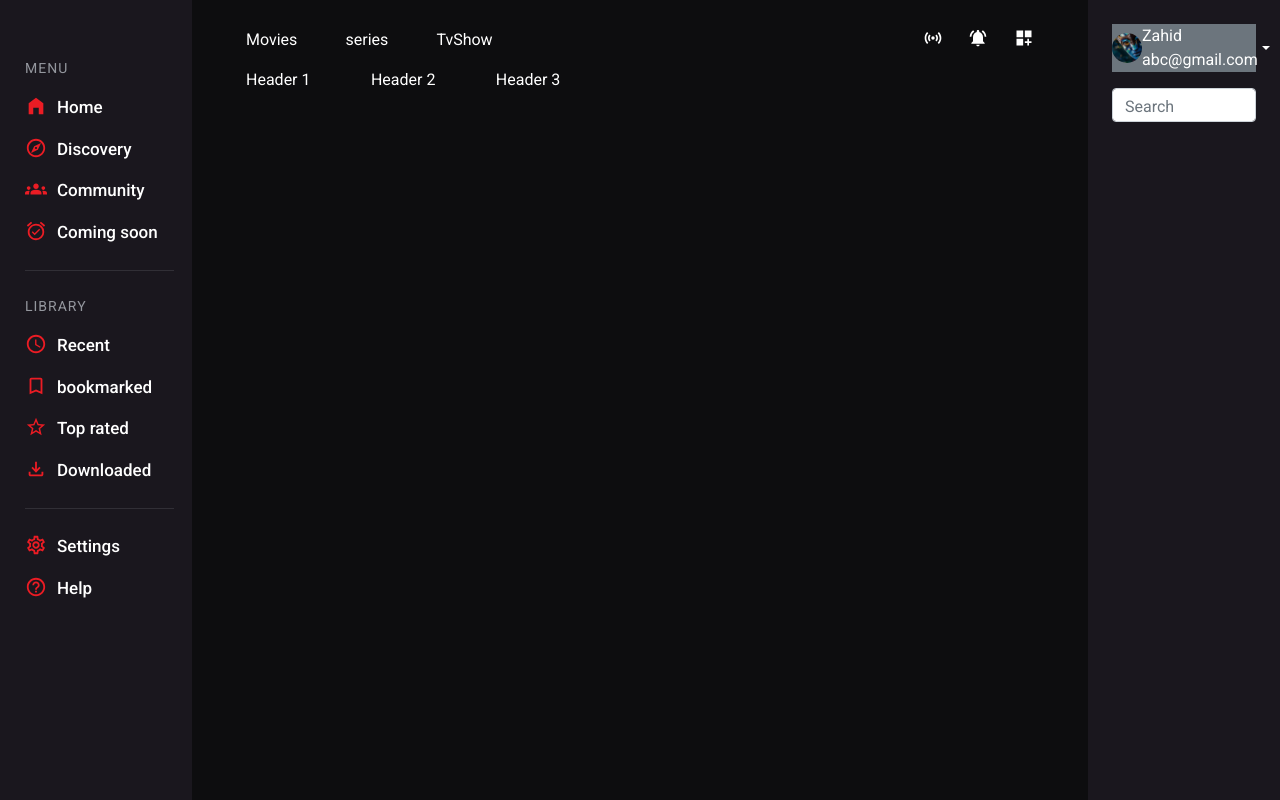
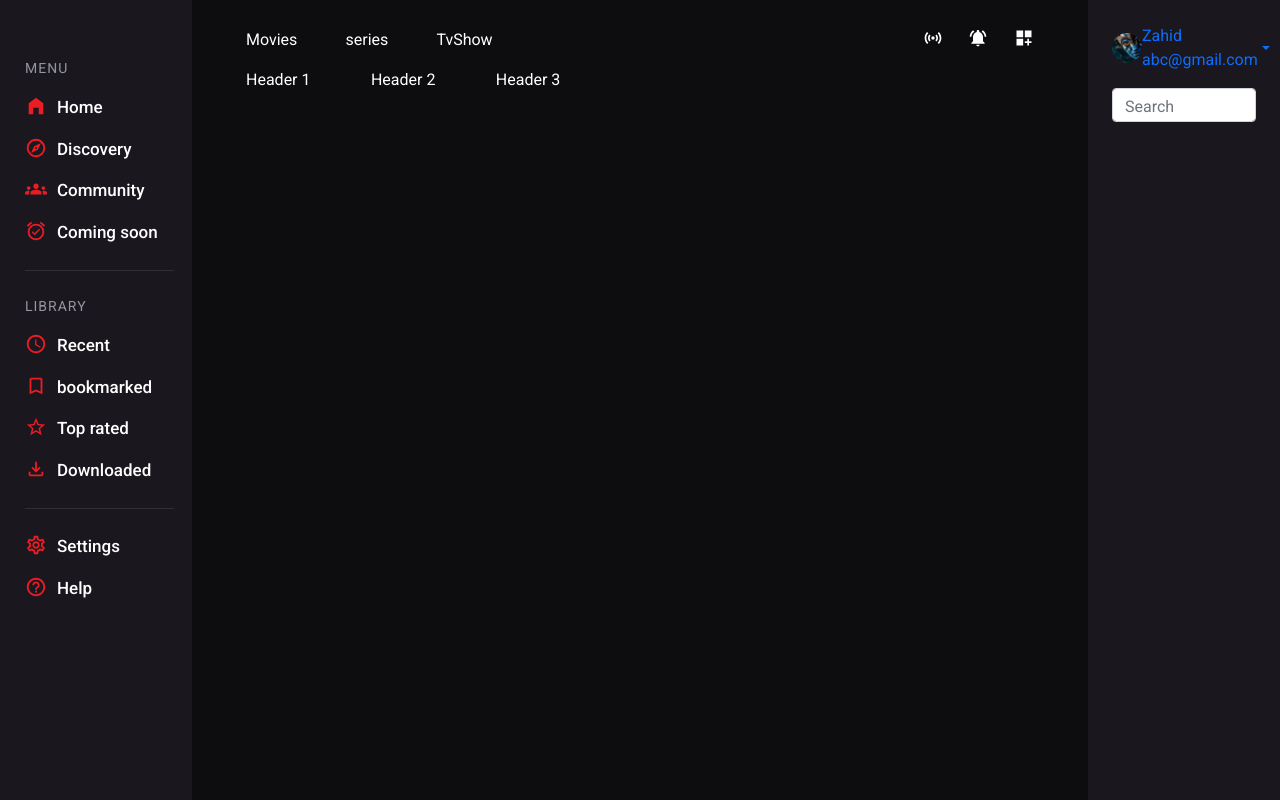
Before and after one commit to zahidhu123/movie-app, a React (Create React App) app: page / in a window 1280 px wide. Built offline with nearby package versions, Linux system fonts and the light colour scheme.

Commit message:
search sectionnn

```diff
--- a/src/component/profile/profile.js
+++ b/src/component/profile/profile.js
@@ -6,7 +6,7 @@ export default function Profile() {
     return (
         <div>
             <div className="dropdown">
-                <a className=" btn-secondary dropdown-toggle d-flex justify-content-between align-items-center" href="#" role="button" data-bs-toggle="dropdown" aria-expanded="false">
+                <a className=" dropdown-toggle d-flex justify-content-between align-items-center" href="#" role="button" data-bs-toggle="dropdown" aria-expanded="false">
                     {/* Dropdown link */}
 
                     <div className='d-flex align-items-center'>
```
Also changed, not shown: src/component/profile/profile.css (line endings or trailing spaces).
